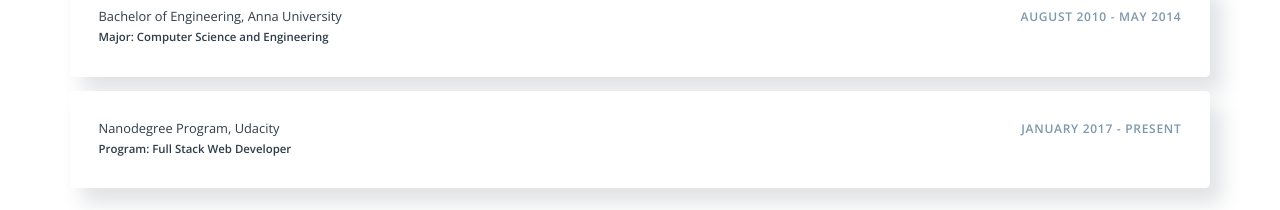
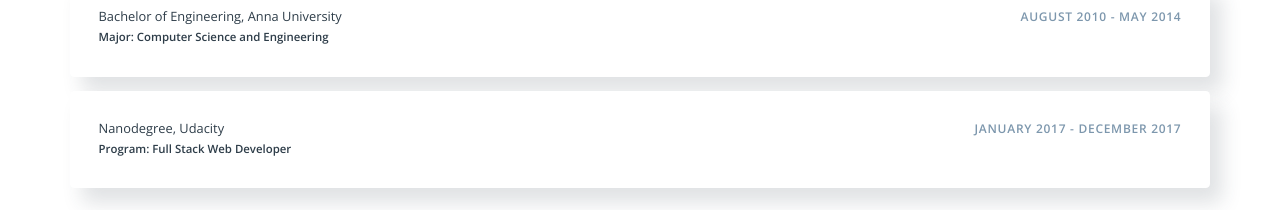
Before and after one commit to karthic-psa/Portfolio, a website: page index.html in a window 1280 px wide. Shown: the part 3300-3510 px from the top of the page. Drawn offline with nearby package versions, Linux system fonts and the light colour scheme; a web font is replaced by a local one.

Commit message:
Update index.html

```diff
--- a/index.html
+++ b/index.html
@@ -602,8 +602,8 @@
                     </div>
                     <div class="card-style-card card-style-card-2 card-style-section-base card-style-card-base card-padding education-card-style">
                         <div class="education-box-flex">
-                            <div class="education-diploma-box text-label-deco">Nanodegree Program, Udacity</div>
-                            <div class="education-dates text-samll-Toupper-case text-samll-case-deco">January 2017 - Present</div>
+                            <div class="education-diploma-box text-label-deco">Nanodegree, Udacity</div>
+                            <div class="education-dates text-samll-Toupper-case text-samll-case-deco">January 2017 - December 2017</div>
                         </div>
                         <div class="education-college-name">Program: Full Stack Web Developer</div>
                         <div class="education-explaination text-explanation-d"></div>
```
